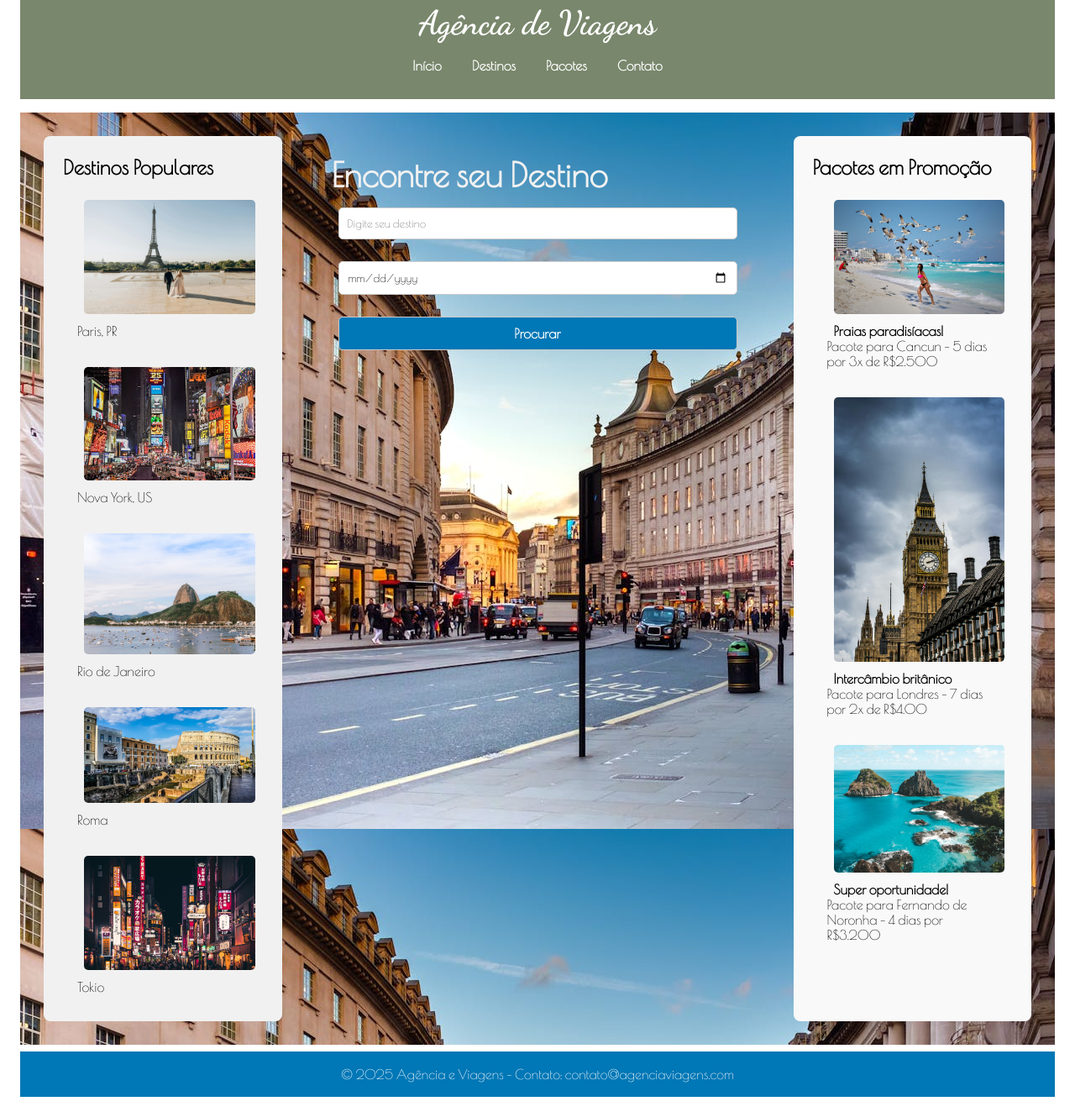
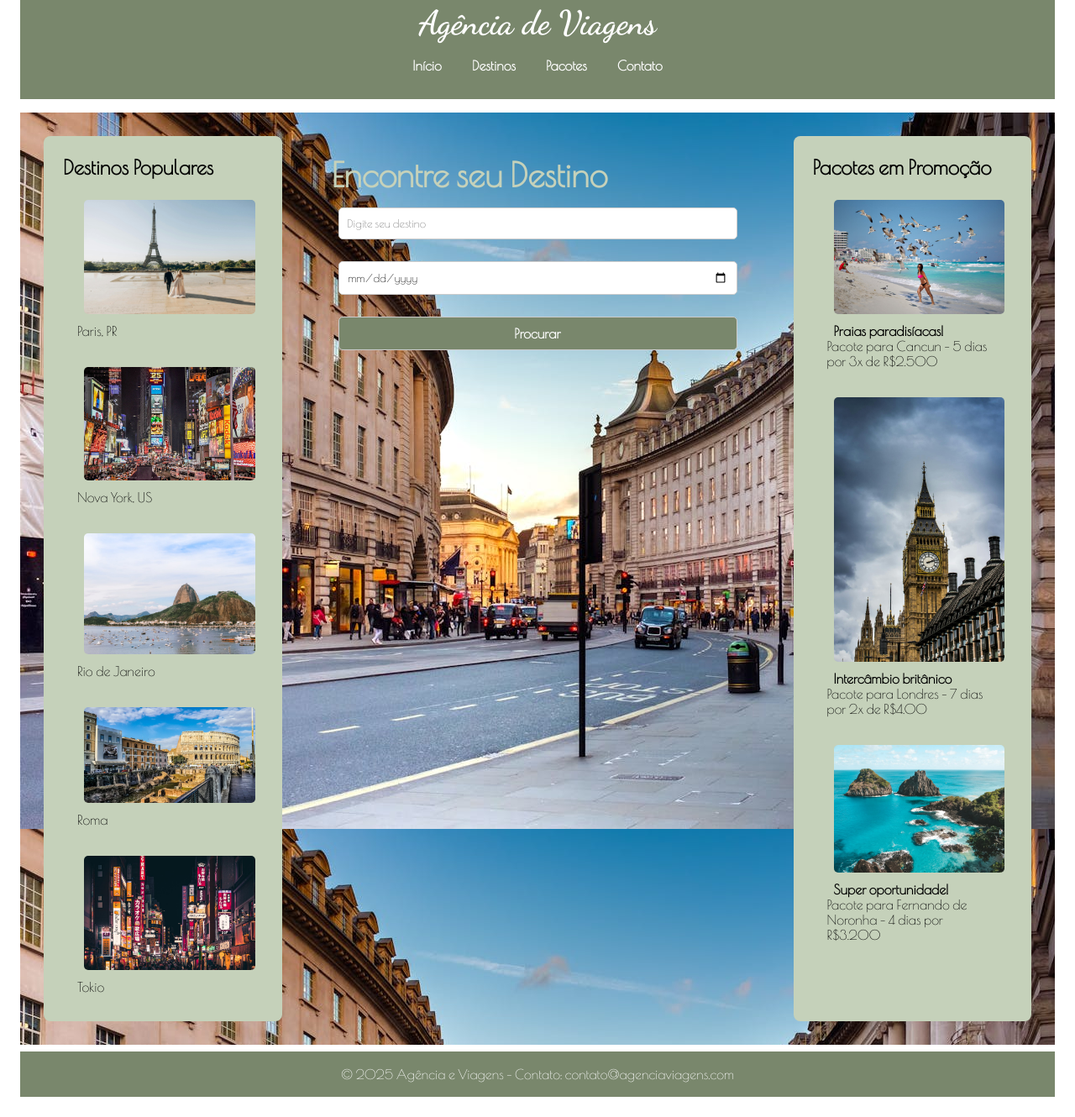
Before and after one commit to bellidin/AgenciaViagem_Isabelli, a plain HTML site: page index.html in a window 1280 px wide. Shown: the part 44-1374 px from the top of the page at 84% size. Drawn offline with nearby package versions, Linux system fonts and the light colour scheme.

Commit message:
update style.css

```diff
--- a/style.css
+++ b/style.css
@@ -47,7 +47,7 @@ nav a {
 .sidebar {
     flex: 1;
     min-width: 200px;
-    background: #f1f1f1;
+    background: #C5D1BA;
     padding: 15px;
     border-radius: 8px;
 }
@@ -57,13 +57,13 @@ nav a {
     padding: 15px;
 }
 .subtittle{
-    color: #f1f1f1;
+    color: #C5D1BA;
     font-size: 2.5rem;
 }
 .secondary{
     flex: 1;
     min-width: 200px;
-    background: #f9f9f9;
+    background: #C5D1BA;
     padding: 15px;
     border-radius: 8px;
 }
@@ -71,7 +71,7 @@ li{
     padding: 9px;
 }
 footer {
-    background: #0077b6;
+    background: #79876C;
     color: white;
     text-align: center;
     padding: 10px;
@@ -88,7 +88,7 @@ input, button{
     border-radius: 5px;
 }
 button{
-    background: #0077b6;
+    background: #79876C;
     color: white;
     cursor: pointer;
     font-weight: bold;
```
